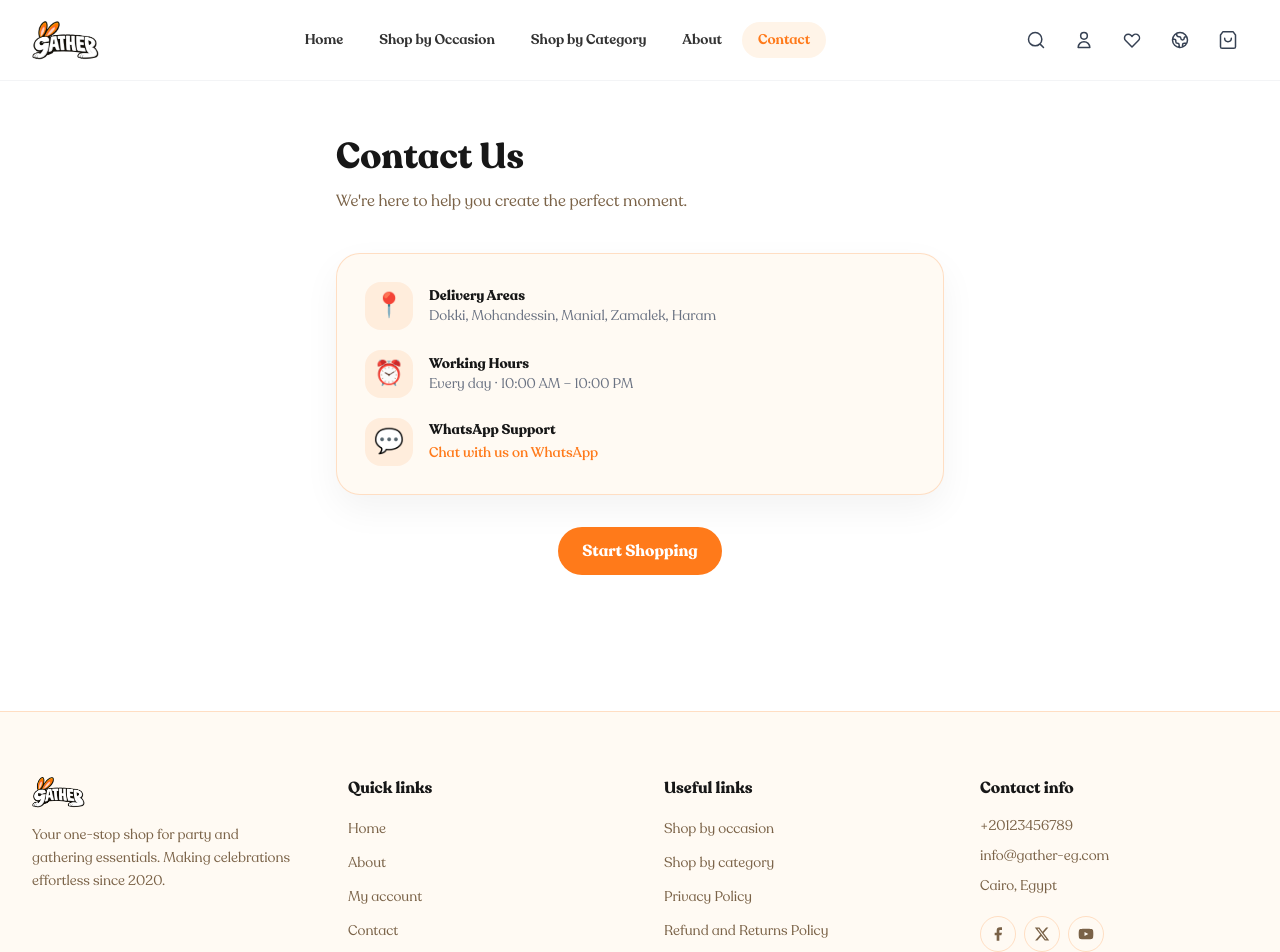
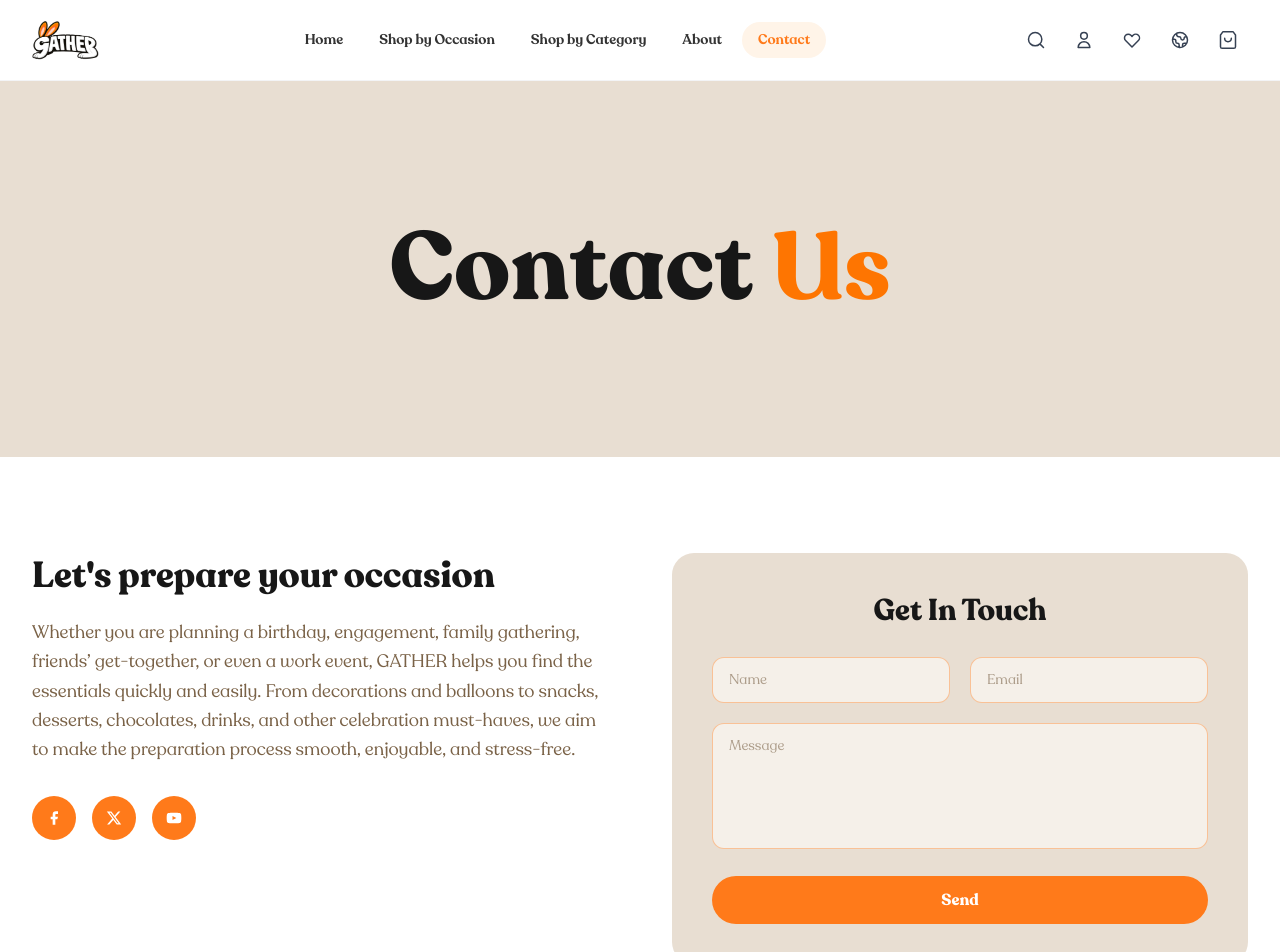
Before and after one commit to Word-of-Mouth-Marketing-agency/gather, a Next.js app: page /contact in a window 1280 px wide. Shown: the top 952 px of the page. Built offline with nearby package versions, Linux system fonts and the light colour scheme.

Commit message:
feat: match WordPress contact page layout

```diff
--- a/src/app/(store)/contact/page.tsx
+++ b/src/app/(store)/contact/page.tsx
@@ -1,5 +1,7 @@
 import type { Metadata } from 'next'
-import Link from 'next/link'
+import ContactHero from '@/components/sections/ContactHero'
+import ContactInfo from '@/components/sections/ContactInfo'
+import ContactForm from '@/components/sections/ContactForm'
 
 export const metadata: Metadata = {
   title: 'Contact',
@@ -8,48 +10,17 @@ export const metadata: Metadata = {
 
 export default function ContactPage() {
   return (
-    <main className="max-w-2xl mx-auto px-4 sm:px-6 lg:px-8 py-14">
-      <h1 className="text-3xl sm:text-4xl font-black text-[#171717] mb-3">Contact Us</h1>
-      <p className="text-[#7a6247] mb-10">We&apos;re here to help you create the perfect moment.</p>
+    <main>
+      <ContactHero />
 
-      <div className="gather-section p-7 rounded-3xl space-y-5">
-        <div className="flex items-center gap-4">
-          <div className="w-12 h-12 rounded-2xl bg-[#ff7a1a]/10 flex items-center justify-center text-2xl">📍</div>
-          <div>
-            <p className="font-bold text-sm text-[#171717]">Delivery Areas</p>
-            <p className="text-sm text-gray-500">Dokki, Mohandessin, Manial, Zamalek, Haram</p>
+      <section className="bg-white py-16 sm:py-20 lg:py-24">
+        <div className="max-w-7xl mx-auto px-4 sm:px-6 lg:px-8">
+          <div className="grid grid-cols-1 lg:grid-cols-2 gap-12 lg:gap-16 items-start">
+            <ContactInfo />
+            <ContactForm />
           </div>
         </div>
-
-        <div className="flex items-center gap-4">
-          <div className="w-12 h-12 rounded-2xl bg-[#ff7a1a]/10 flex items-center justify-center text-2xl">⏰</div>
-          <div>
-            <p className="font-bold text-sm text-[#171717]">Working Hours</p>
-            <p className="text-sm text-gray-500">Every day · 10:00 AM – 10:00 PM</p>
-          </div>
-        </div>
-
-        <div className="flex items-center gap-4">
-          <div className="w-12 h-12 rounded-2xl bg-[#ff7a1a]/10 flex items-center justify-center text-2xl">💬</div>
-          <div>
-            <p className="font-bold text-sm text-[#171717]">WhatsApp Support</p>
-            <a
-              href="https://wa.me/201000000000"
-              target="_blank"
-              rel="noopener noreferrer"
-              className="text-sm text-[#ff7a1a] font-medium hover:underline"
-            >
-              Chat with us on WhatsApp
-            </a>
-          </div>
-        </div>
-      </div>
-
-      <div className="mt-8 text-center">
-        <Link href="/shop-by-category" className="gather-btn-primary px-8 py-3.5">
-          Start Shopping
-        </Link>
-      </div>
+      </section>
     </main>
   )
 }
--- /dev/null
+++ b/src/components/sections/ContactForm.tsx
@@ -0,0 +1,86 @@
+'use client'
+
+import { useState } from 'react'
+
+export default function ContactForm() {
+  const [name, setName] = useState('')
+  const [email, setEmail] = useState('')
+  const [message, setMessage] = useState('')
+  const [submitted, setSubmitted] = useState(false)
+
+  const handleSubmit = (e: React.FormEvent) => {
+    e.preventDefault()
+    setSubmitted(true)
+  }
+
+  if (submitted) {
+    return (
+      <div className="bg-[#E8DED2] rounded-[22px] p-8 sm:p-10 text-center">
+        <div className="w-16 h-16 rounded-full bg-[#ff7a1a]/20 flex items-center justify-center mx-auto mb-5">
+          <svg className="w-8 h-8 text-[#ff7a1a]" fill="none" stroke="currentColor" strokeWidth={2.5} viewBox="0 0 24 24">
+            <path strokeLinecap="round" strokeLinejoin="round" d="M5 13l4 4L19 7" />
+          </svg>
+        </div>
+        <h3 className="text-2xl font-bold text-[#171717] mb-2">Message sent successfully</h3>
+        <p className="text-[#7a6247] text-sm">We&apos;ll get back to you as soon as possible.</p>
+      </div>
+    )
+  }
+
+  return (
+    <div className="bg-[#E8DED2] rounded-[22px] p-8 sm:p-10">
+      <h3 className="text-2xl sm:text-3xl font-black text-[#171717] text-center mb-7">
+        Get In Touch
+      </h3>
+
+      <form onSubmit={handleSubmit} className="space-y-5">
+        <div className="grid grid-cols-1 sm:grid-cols-2 gap-5">
+          <div>
+            <label htmlFor="contact-name" className="sr-only">Name</label>
+            <input
+              id="contact-name"
+              type="text"
+              placeholder="Name"
+              value={name}
+              onChange={(e) => setName(e.target.value)}
+              required
+              className="w-full rounded-xl border border-[#ff7a1a]/40 bg-[#f5f0e9] px-4 py-3 text-sm text-[#171717] placeholder-[#7a6247]/60 focus:outline-none focus:ring-2 focus:ring-[#ff7a1a]/30 focus:border-[#ff7a1a]"
+            />
+          </div>
+          <div>
+            <label htmlFor="contact-email" className="sr-only">Email</label>
+            <input
+              id="contact-email"
+              type="email"
+              placeholder="Email"
+              value={email}
+              onChange={(e) => setEmail(e.target.value)}
+              required
+              className="w-full rounded-xl border border-[#ff7a1a]/40 bg-[#f5f0e9] px-4 py-3 text-sm text-[#171717] placeholder-[#7a6247]/60 focus:outline-none focus:ring-2 focus:ring-[#ff7a1a]/30 focus:border-[#ff7a1a]"
+            />
+          </div>
+        </div>
+
+        <div>
+          <label htmlFor="contact-message" className="sr-only">Message</label>
+          <textarea
+            id="contact-message"
+            placeholder="Message"
+            value={message}
+            onChange={(e) => setMessage(e.target.value)}
+            required
+            rows={5}
+            className="w-full rounded-xl border border-[#ff7a1a]/40 bg-[#f5f0e9] px-4 py-3 text-sm text-[#171717] placeholder-[#7a6247]/60 focus:outline-none focus:ring-2 focus:ring-[#ff7a1a]/30 focus:border-[#ff7a1a] resize-none"
+          />
+        </div>
+
+        <button
+          type="submit"
+          className="gather-btn-primary w-full justify-center py-3.5 text-base"
+        >
+          Send
+        </button>
+      </form>
+    </div>
+  )
+}
--- /dev/null
+++ b/src/components/sections/ContactHero.tsx
@@ -0,0 +1,12 @@
+export default function ContactHero() {
+  return (
+    <section className="bg-[#E8DED2] w-full py-20 sm:py-28 lg:py-32">
+      <div className="max-w-7xl mx-auto px-4 sm:px-6 lg:px-8 text-center">
+        <h1 className="text-5xl sm:text-6xl lg:text-7xl xl:text-8xl font-black text-[#171717] leading-tight">
+          Contact{' '}
+          <span style={{ color: '#FE7501' }}>Us</span>
+        </h1>
+      </div>
+    </section>
+  )
+}
--- /dev/null
+++ b/src/components/sections/ContactInfo.tsx
@@ -0,0 +1,62 @@
+const socialLinks = [
+  {
+    href: 'https://facebook.com',
+    label: 'Facebook',
+    icon: (
+      <svg viewBox="0 0 24 24" fill="currentColor" className="w-4 h-4">
+        <path d="M18 2h-3a5 5 0 0 0-5 5v3H7v4h3v8h4v-8h3l1-4h-4V7a1 1 0 0 1 1-1h3z" />
+      </svg>
+    ),
+  },
+  {
+    href: 'https://x.com',
+    label: 'X / Twitter',
+    icon: (
+      <svg viewBox="0 0 24 24" fill="currentColor" className="w-4 h-4">
+        <path d="M18.244 2.25h3.308l-7.227 8.26 8.502 11.24H16.17l-5.214-6.817L4.99 21.75H1.68l7.73-8.835L1.254 2.25H8.08l4.713 6.231zm-1.161 17.52h1.833L7.084 4.126H5.117z" />
+      </svg>
+    ),
+  },
+  {
+    href: 'https://youtube.com',
+    label: 'YouTube',
+    icon: (
+      <svg viewBox="0 0 24 24" fill="currentColor" className="w-4 h-4">
+        <path d="M22.54 6.42a2.78 2.78 0 0 0-1.95-1.96C18.88 4 12 4 12 4s-6.88 0-8.59.46a2.78 2.78 0 0 0-1.95 1.96A29 29 0 0 0 1 12a29 29 0 0 0 .46 5.58A2.78 2.78 0 0 0 3.41 19.6C5.12 20 12 20 12 20s6.88 0 8.59-.46a2.78 2.78 0 0 0 1.95-1.95A29 29 0 0 0 23 12a29 29 0 0 0-.46-5.58zM9.75 15.02V8.98L15.5 12z" />
+      </svg>
+    ),
+  },
+]
+
+export default function ContactInfo() {
+  return (
+    <div>
+      <h2 className="text-3xl sm:text-4xl font-black text-[#171717] leading-tight">
+        Let&apos;s prepare your occasion
+      </h2>
+      <p className="mt-5 text-base sm:text-lg text-[#7a6247] leading-relaxed">
+        Whether you are planning a birthday, engagement, family gathering,
+        friends&rsquo; get-together, or even a work event, GATHER helps you find
+        the essentials quickly and easily. From decorations and balloons to
+        snacks, desserts, chocolates, drinks, and other celebration must-haves,
+        we aim to make the preparation process smooth, enjoyable, and
+        stress-free.
+      </p>
+
+      <div className="flex items-center gap-4 mt-8">
+        {socialLinks.map((s) => (
+          <a
+            key={s.label}
+            href={s.href}
+            target="_blank"
+            rel="noopener noreferrer"
+            aria-label={s.label}
+            className="w-11 h-11 rounded-full bg-[#ff7a1a] flex items-center justify-center text-white hover:bg-[#fe6c00] transition-colors duration-200"
+          >
+            {s.icon}
+          </a>
+        ))}
+      </div>
+    </div>
+  )
+}
--- a/src/data/pages.json
+++ b/src/data/pages.json
@@ -150,20 +150,7 @@
     "slug": "contact",
     "title": "Contact",
     "metaDescription": "Get in touch with Gather for orders, inquiries, or support.",
-    "updatedAt": "2026-06-03T00:00:00Z",
-    "sections": [
-      {
-        "id": "contact-hero",
-        "type": "banner",
-        "order": 1,
-        "visible": true,
-        "props": {
-          "title": "Contact Us",
-          "subtitle": "We're here to help you create the perfect moment.",
-          "image": "/images/contact-hero.jpg",
-          "variant": "contained"
-        }
-      }
-    ]
+    "updatedAt": "2026-06-04T00:00:00Z",
+    "sections": []
   }
 ]
```
